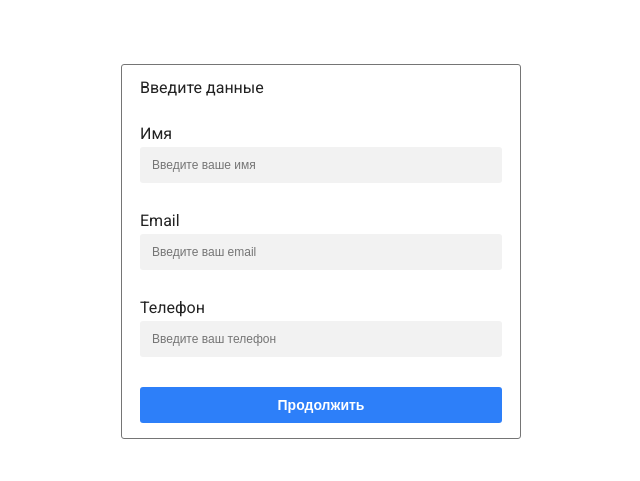
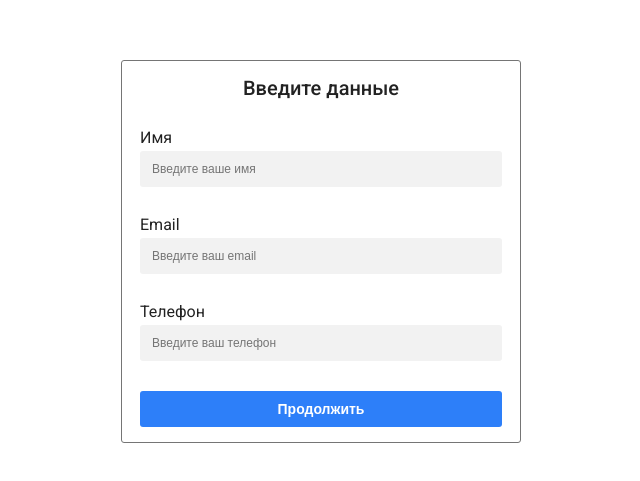
Before and after one commit to bennerjenya/cult-test, a website: page dist/index.html in a window 1280 px wide. Shown: the part 149-630 px from the top of the page, without its empty margins (319-959 px from the left). Drawn offline with nearby package versions, Linux system fonts and the light colour scheme; files that its build step writes are made by us from their sources.

Commit message:
fix form heading

```diff
--- a/src/scss/app.scss
+++ b/src/scss/app.scss
@@ -38,6 +38,12 @@ body {
     gap: 30px;
     border: 1px solid var(--text-gray);
     border-radius: 3px;
+    & h1 {
+        font-size: 20px;
+        line-height: 24px;
+        font-weight: 500;
+        text-align: center;
+    }
 }
 
 // Поля ввода
```
